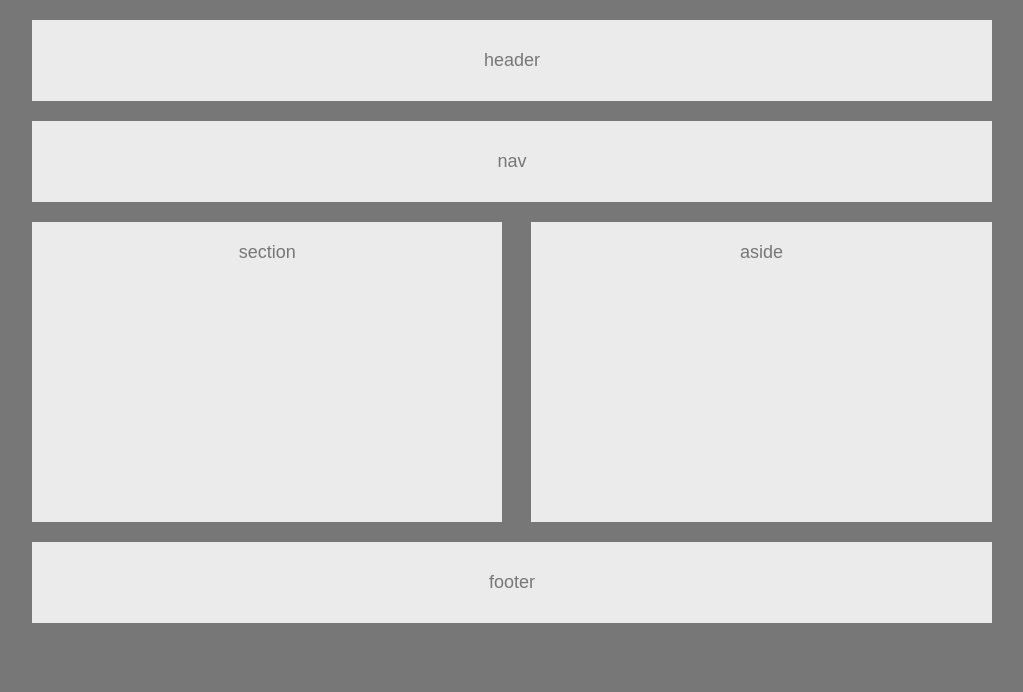
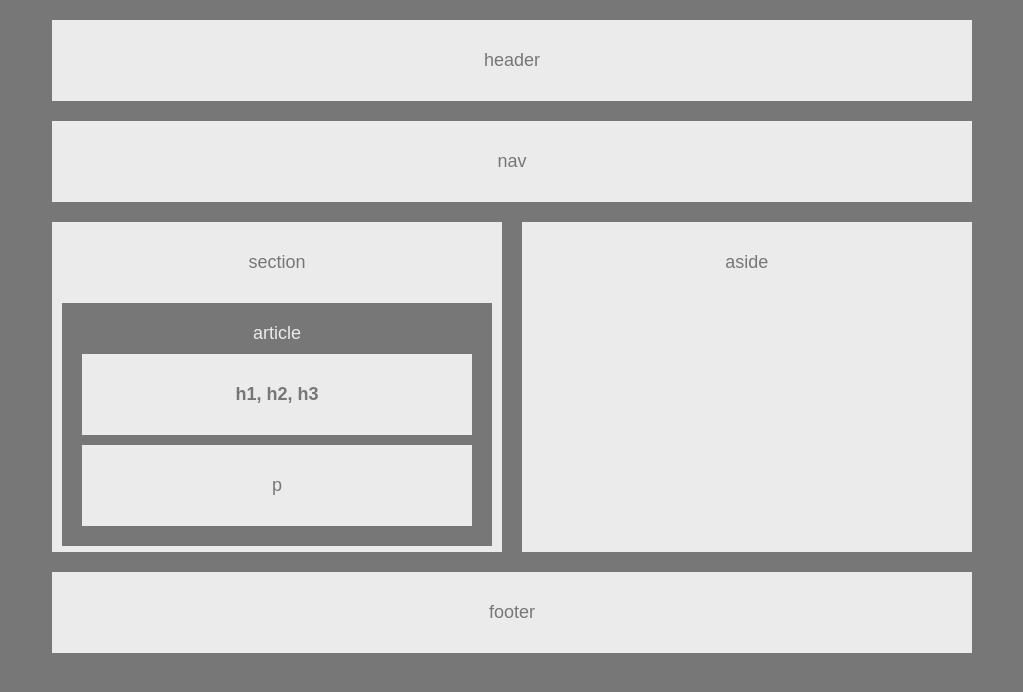
Before and after one commit to katbytes/HW-Wireframe, a plain HTML site: page index.html in a window 1280 px wide. Shown: the whole page, without its empty margins (128-1151 px from the left). Drawn offline with Linux system fonts and the light colour scheme.

Commit message:
initial commit description

```diff
--- a/index.html
+++ b/index.html
@@ -6,25 +6,43 @@
     <meta charset="UTF-8">
     <link rel="stylesheet" href="style.css">
 </head>
-<!– Sorry, I need to fix element/tag names here and in css, brb –>
-<div class="container">
-    <header>
+
+<body>
+    <main role="main">
+        <div class="row">
+            <div class="header">
                 <p>header</p>
-    </header>
-    <header>
+            </div>
+        </div>
+        <div class="row">
+            <div class="nav">
                 <p>nav</p>
-    </header>
-    <section>
-        <nav>
+            </div>
+        </div>
+        <div class="row">
+            <div class="section">
                 <p>section</p>
-        </nav>
-        <article>
+                <div class="article">
+                    <p>article</p>
+                    <div class="headings">
+                        <p>h1, h2, h3</p>
+                    </div>
+                    <div class="paragraph">
+                        <p>p</p>
+                    </div>
+                </div>
+            </div>
+            <div class="aside">
                 <p>aside</p>
-        </article>
-    </section>
-    <header>
+            </div>
+        </div>
+        <div class="row">
+            <div class="footer">
                 <p>footer</p>
-    </header>
             </div>
+        </div>
+        </div>
+    </main>
+</body>
 
 </html>
--- a/style.css
+++ b/style.css
@@ -1,53 +1,67 @@
+* {
+	box-sizing: border-box;
+	margin: 0 auto;
+}
 body {
 	font-family: 'Arial', 'Helvetica Neue', Helvetica, sans-serif;
 	color: #777;
 	background: #777;
 	width: 960px;
 	font-size: 18px;
+	text-align: center;
 }
-
-* {
-	box-sizing: border-box;
-	margin: 0 auto;
-	text-align: center;
-
+main {
+	padding-top: 20px;
 }
-
-header, footer {
-	margin: 20px 0 20px 0;
-	padding: 30px;
+main .row {
+	margin-bottom: 20px;
+}
+.row {
+	max-width: 1000px;
+	padding: 0 20px 0 20px;
+}
+.row::before, .row::after {
+	display: table;
+	content: '';
+}
+.row::after {
+	clear: both;
+}
+.header, .nav, .section, .aside, .footer, .headings, .paragraph {
+	color: #777;
 	background: #ebebeb;
 	text-align: center;
+	padding: 30px 10px 30px 10px ;
 }
-
+.headings {
+	margin-top: 10px;
+	margin-bottom: 10px;
+	font-weight: bold;
+}
 /* Two column floats */
-nav {
+.section, .aside {
 	float: left;
-	width: 49%;
-	height: 300px;
-	background: #ebebeb;
-	margin-right: 3%;
+	width: 48.9%;
+	height: 330px;
+}
+.section {
+	margin: 0 20px 0 0;
+}
+.article {
+	margin-top: 30px;
+	color: #ebebeb;
+	background: #777;
 	padding: 20px;
 }
-
-article {
-	float: left;
-	width: 48%;
-	background: #ebebeb;
-	height: 300px;
-	padding: 20px;
-}
-
-/* Clear floats after the columns */
-section:after {
-	content: "";
-	display: block;
-	clear: both;
-}
-
 /* Responsive */
-@media (max-width: 600px) {
-	nav, article {
+@media only screen and (max-width: 600px) {
+	.section {
+		width: 50%;
+		margin-bottom: 20px;
+   }
+	.aside {
+		width: 50%;
+   }
+	.article {
 		width: 100%;
-		height: auto;
-	}
+   }
```
Lines whose indentation alone changed are shown as unchanged.
